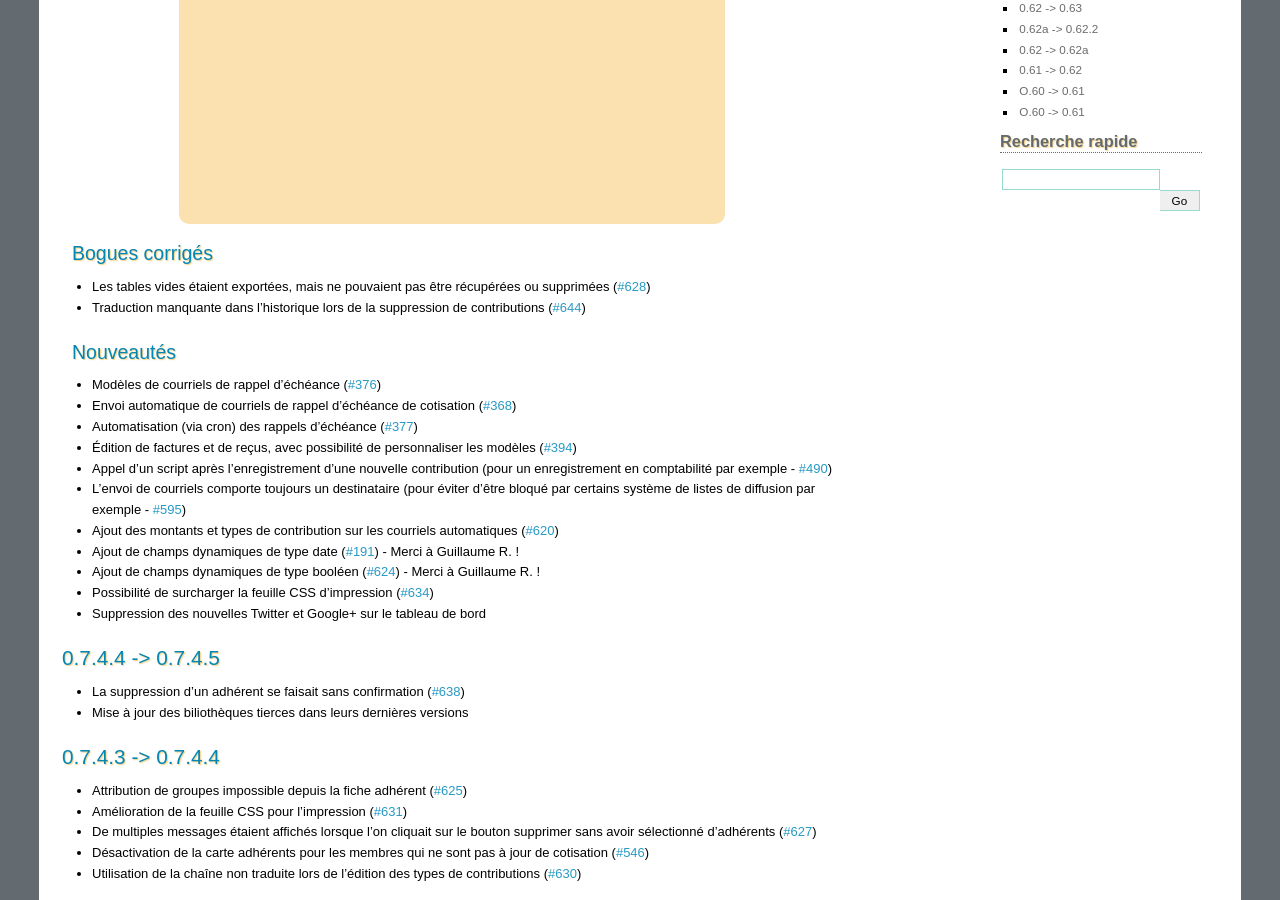
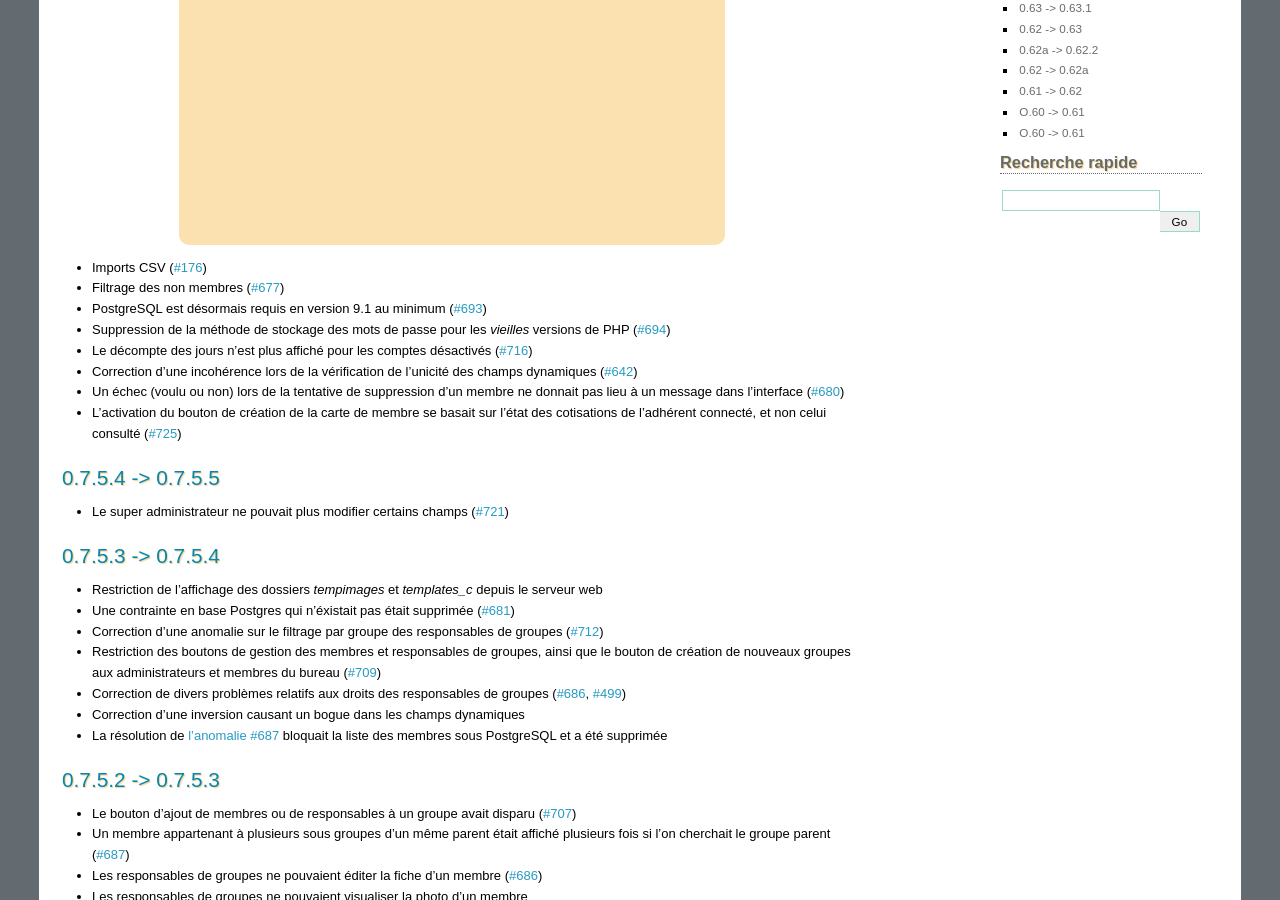
Before and after one commit to galette/galettedoc, a Sphinx documentation site: the page built from source/changelog.rst, in a window 1280 px wide and 900 px high, scrolled down 1199 px. Built offline with Sphinx 7.4.7, drawn with Linux system fonts in a browser that asks for light colours; some of the changed text lies outside the part shown.

Commit message:
Mise à jour du changelog

```diff
--- a/source/changelog.rst
+++ b/source/changelog.rst
@@ -5,6 +5,23 @@
 =========
 Changelog
 =========
+
+****************
+0.7.5.5 -> 0.7.6
+****************
+
+.. note::
+
+   Un très grand merci à Loïs Taullelle, qui a `subventionné cette Galette 0.7.6 <http://galette.tuxfamily.org/dc/index.php/post/2013/10/19/Galette-0.7.6-:-subventionn%C3%A9e-par-Loïs>`_ :-)
+
+* Imports CSV (`#176 <http://redmine.ulysses.fr/issues/176>`_)
+* Filtrage des non membres (`#677 <http://redmine.ulysses.fr/issues/677>`_)
+* PostgreSQL est désormais requis en version 9.1 au minimum (`#693 <http://redmine.ulysses.fr/issues/693>`_)
+* Suppression de la méthode de stockage des mots de passe pour les *vieilles* versions de PHP (`#694 <http://redmine.ulysses.fr/issues/694>`_)
+* Le décompte des jours n'est plus affiché pour les comptes désactivés (`#716 <http://redmine.ulysses.fr/issues/716>`_)
+* Correction d'une incohérence lors de la vérification de l'unicité des champs dynamiques (`#642 <http://redmine.ulysses.fr/issues/642>`_)
+* Un échec  (voulu ou non) lors de la tentative de suppression d'un membre ne donnait pas lieu à un message dans l'interface (`#680 <http://redmine.ulysses.fr/issues/680>`_)
+* L'activation du bouton de création de la carte de membre se basait sur l'état des cotisations de l'adhérent connecté, et non celui consulté (`#725 <http://redmine.ulysses.fr/issues/725>`_)
 
 ******************
 0.7.5.4 -> 0.7.5.5
```
